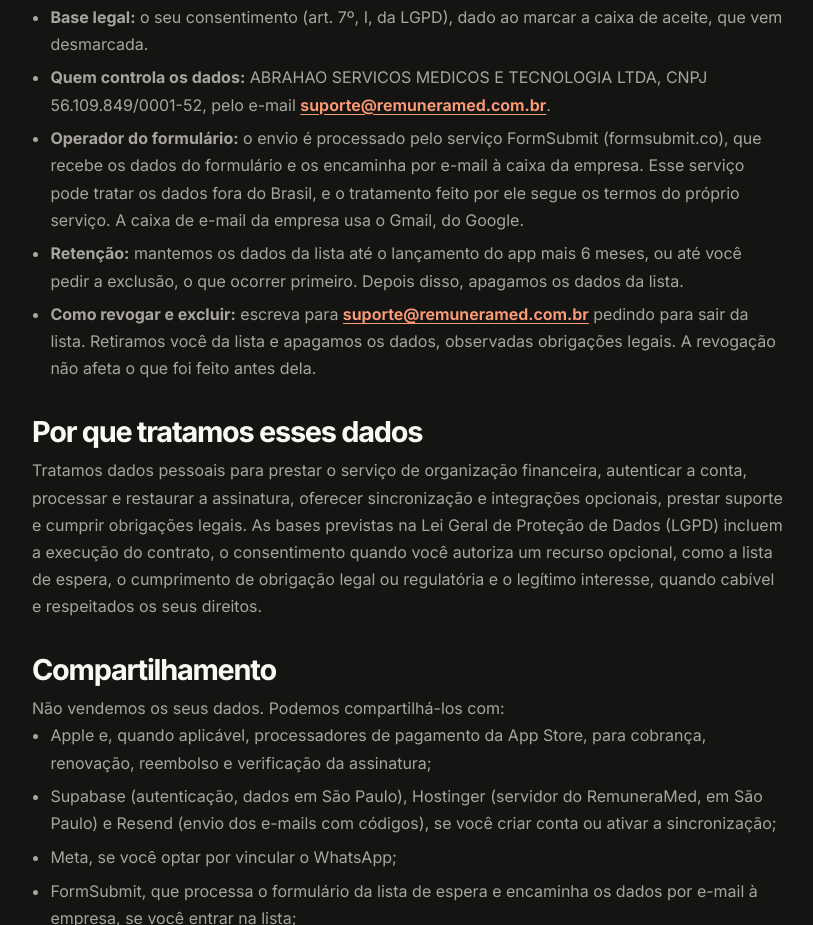
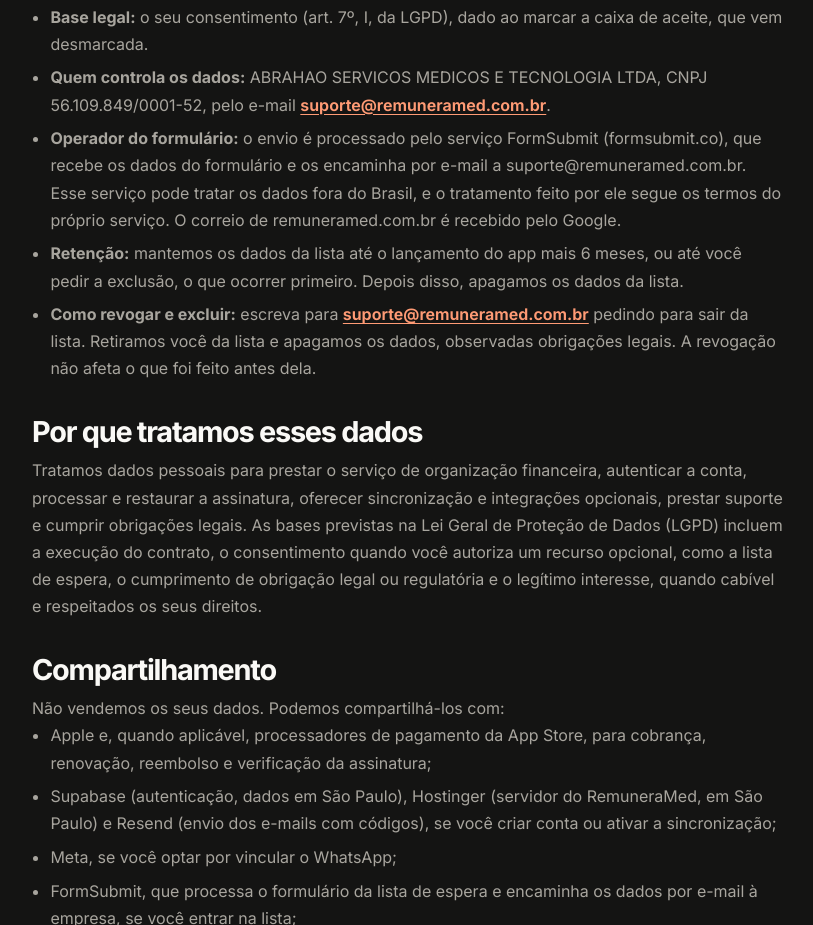
Before and after one commit to remuneramedmkt-dev/remuneramed-site, a plain HTML site: page privacidade.html in a window 1280 px wide. Shown: the part 2184-3109 px from the top of the page, without its empty margins (232-1045 px from the left). Drawn offline with Linux system fonts and the light colour scheme.

Commit message:
Aponta o FormSubmit da lista de espera para suporte@remuneramed.com.br
Esta troca só deve ir ao ar depois que o Gabriel ativar o formulário
no FormSubmit, confirmando o e-mail enviado a suporte@remuneramed.com.br.
Até a ativação, as inscrições podem não ser entregues.

```diff
--- a/privacidade.html
+++ b/privacidade.html
@@ -88,7 +88,7 @@
       <li><strong>Finalidade:</strong> avisar você, por e-mail, sobre o lançamento do app e sobre a oferta de lançamento dos 100 primeiros assinantes do Plus. Não usamos esses dados para outra finalidade e não os vendemos. Entrar na lista não reserva vaga na oferta.</li>
       <li><strong>Base legal:</strong> o seu consentimento (art. 7º, I, da LGPD), dado ao marcar a caixa de aceite, que vem desmarcada.</li>
       <li><strong>Quem controla os dados:</strong> ABRAHAO SERVICOS MEDICOS E TECNOLOGIA LTDA, CNPJ 56.109.849/0001-52, pelo e-mail <a class="email-link" href="mailto:suporte@remuneramed.com.br">suporte@remuneramed.com.br</a>.</li>
-      <li><strong>Operador do formulário:</strong> o envio é processado pelo serviço FormSubmit (formsubmit.co), que recebe os dados do formulário e os encaminha por e-mail à caixa da empresa. Esse serviço pode tratar os dados fora do Brasil, e o tratamento feito por ele segue os termos do próprio serviço. A caixa de e-mail da empresa usa o Gmail, do Google.</li>
+      <li><strong>Operador do formulário:</strong> o envio é processado pelo serviço FormSubmit (formsubmit.co), que recebe os dados do formulário e os encaminha por e-mail a suporte@remuneramed.com.br. Esse serviço pode tratar os dados fora do Brasil, e o tratamento feito por ele segue os termos do próprio serviço. O correio de remuneramed.com.br é recebido pelo Google.</li>
       <li><strong>Retenção:</strong> mantemos os dados da lista até o lançamento do app mais 6 meses, ou até você pedir a exclusão, o que ocorrer primeiro. Depois disso, apagamos os dados da lista.</li>
       <li><strong>Como revogar e excluir:</strong> escreva para <a class="email-link" href="mailto:suporte@remuneramed.com.br">suporte@remuneramed.com.br</a> pedindo para sair da lista. Retiramos você da lista e apagamos os dados, observadas obrigações legais. A revogação não afeta o que foi feito antes dela.</li>
     </ul>
```
Also changed, not shown: index.html (+1 -1 lines), 1 other file.
